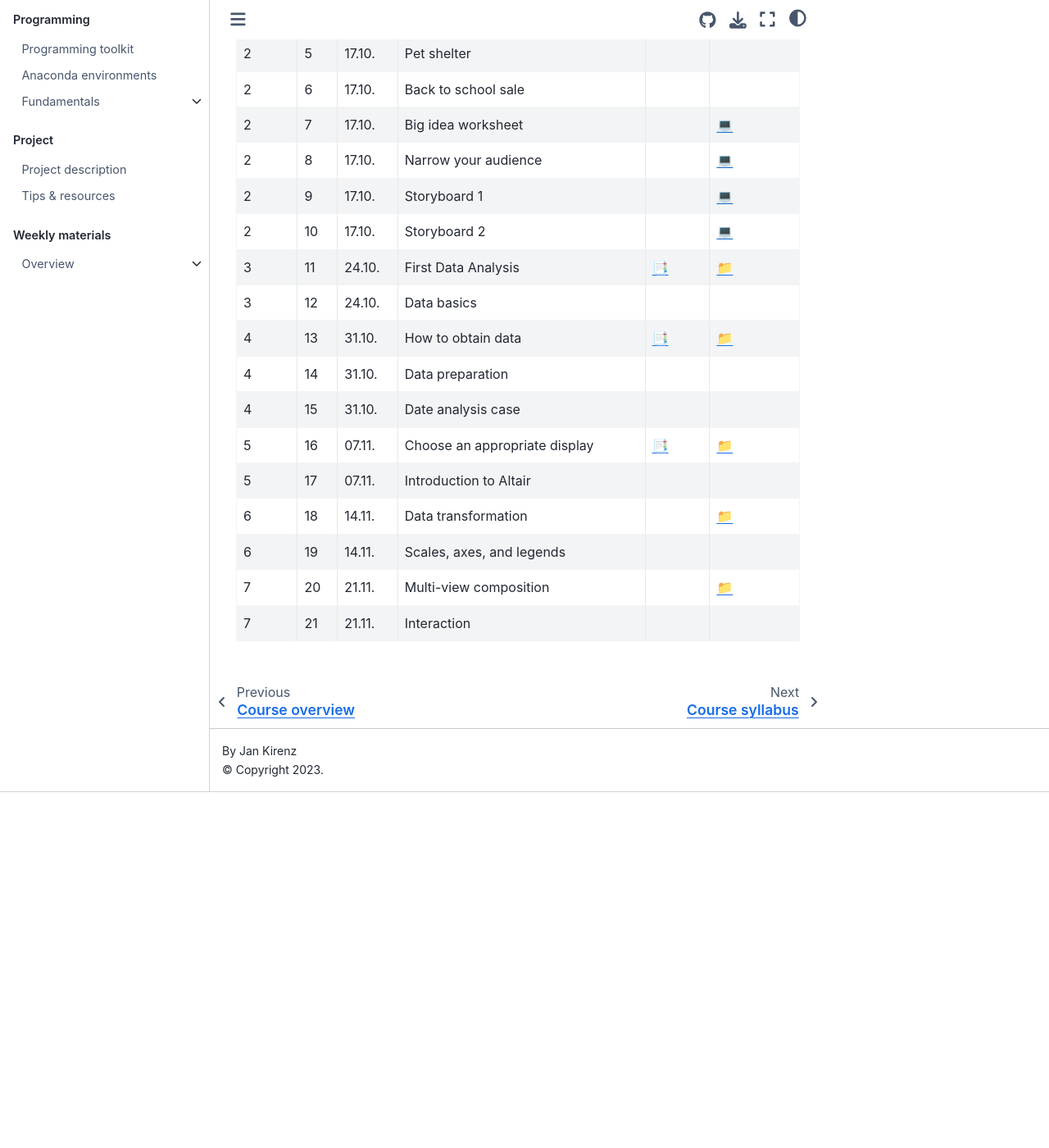
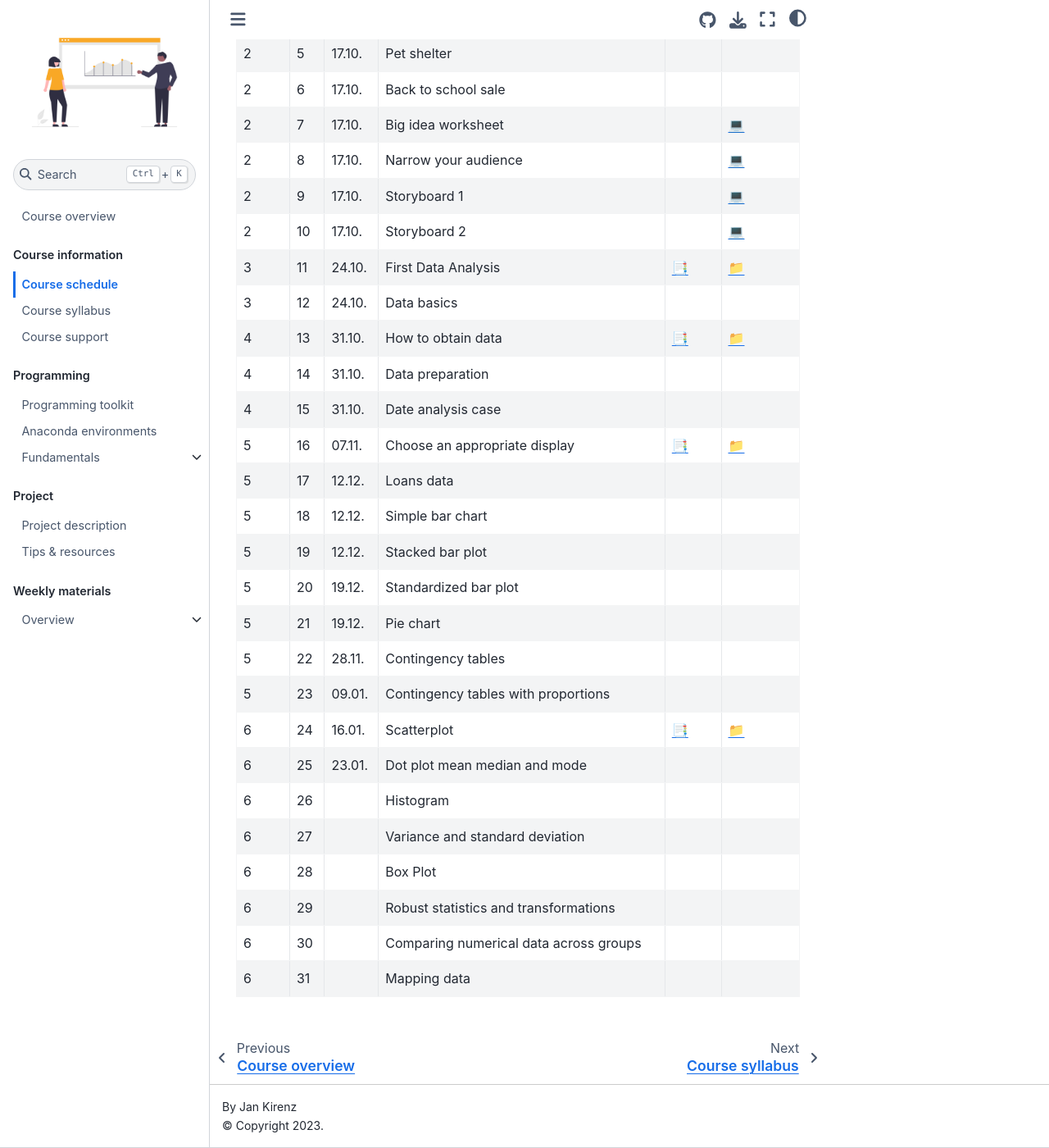
Before and after one commit to dst-ws22/website, a Jupyter Book: the page built from docs/course-schedule.md, in a window 1280 px wide and 1400 px high, scrolled down 497 px. Shown: the whole window at 82% size. Built offline with Jupyter Book 1.0.4 settings and Sphinx 7.4.7 and the Sphinx Book theme 1.1.4, drawn with Linux system fonts in a browser that asks for light colours; comment, search, counter and statistics services are not loaded; before the commit the page ends 1463 px from its top, so only the background shows below that.

Commit message:
updated course structure

```diff
--- a/docs/course-schedule.md
+++ b/docs/course-schedule.md
@@ -23,11 +23,21 @@
 |	4	|	13	|	31.10.	|	How to obtain data	|	[📑](https://drive.google.com/file/d/1-m-1hYOlHtk14Wxc3d_-VTVmE23A_I6n/view?usp=sharing)	|	[📁](../weeks/week4.md)	|
 |	4	|	14	|	31.10.	|	Data preparation	|		|		|
 |	4	|	15	|	31.10.	|	Date analysis case	|		|		|
-|	5	|	16	|	07.11.	|	Choose an appropriate display	|	[📑](https://drive.google.com/file/d/1-w4Hc6iYspOzPSlebRxgKfzEql6OSahV/view?usp=sharing)	|	[📁](../weeks/week5.md)	|
-|	5	|	17	|	07.11.	|	Introduction to Altair	|		|		|
-|	6	|	18	|	14.11.	|	Data transformation	|		|	[📁](../weeks/week6.md)	|
-|	6	|	19	|	14.11.	|	Scales, axes, and legends	|		|		|
-|	7	|	20	|	21.11.	|	Multi-view composition	|		|	[📁](../weeks/week7.md)	|
-|	7	|	21	|	21.11.	|	Interaction	|		|		|
+|	5	|	16	|	07.11.	|	Choose an appropriate display	|	[📑](https://drive.google.com/file/d/104nR1WNUAv0pWWhPzXTZV2IrzbfEGyYZ/view?usp=sharing)	|	[📁](../weeks/week5.md)	|
+|	5	|	17	|	12.12.	|	Loans data	|		|		|
+|	5	|	18	|	12.12.	|	Simple bar chart	|		|		|
+|	5	|	19	|	12.12.	|	Stacked bar plot	|		|		|
+|	5	|	20	|	19.12.	|	Standardized bar plot	|		|		|
+|	5	|	21	|	19.12.	|	Pie chart	|		|		|
+|	5	|	22	|	28.11.	|	Contingency tables	|		|		|
+|	5	|	23	|	09.01.	|	Contingency tables with proportions	|		|		|
+|	6	|	24	|	16.01.	|	Scatterplot	|	[📑](https://drive.google.com/file/d/107DDVHkN56SBL6xpTxZoc6kFkpcW7Jw6/view?usp=sharing)	|	[📁](../weeks/week6.md)	|
+|	6	|	25	|	23.01.	|	Dot plot mean median and mode	|		|		|
+|	6	|	26	|		|	Histogram 	|		|		|
+|	6	|	27	|		|	Variance and standard deviation	|		|		|
+|	6	|	28	|		|	Box Plot	|		|		|
+|	6	|	29	|		|	Robust statistics and transformations	|		|		|
+|	6	|	30	|		|	Comparing numerical data across groups	|		|		|
+|	6	|	31	|		|	Mapping data	|		|		|
 
 <br>
```
